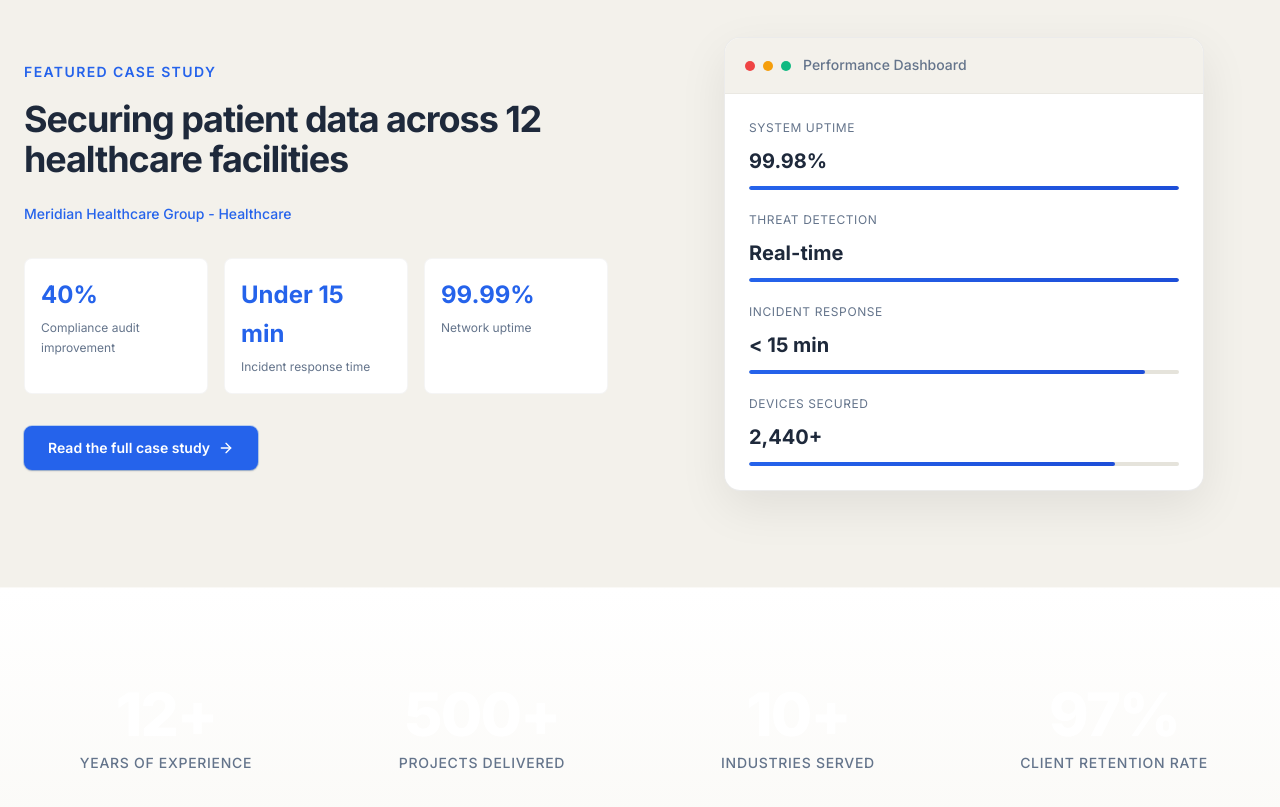
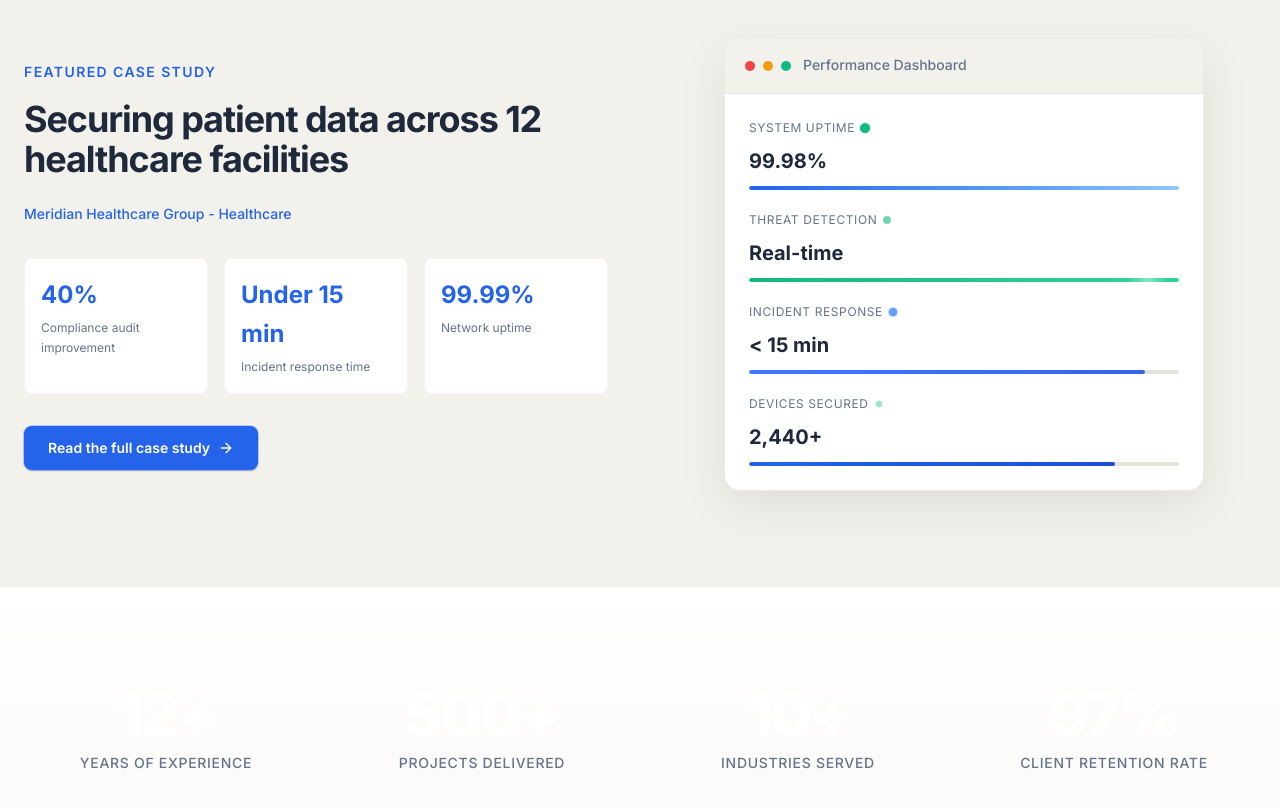
Before and after one commit to devlinuskibet/Noventra, a Next.js app: page / in a window 1280 px wide. Shown: the part 3840-4647 px from the top of the page. Built offline with nearby package versions, Linux system fonts and the light colour scheme.

Commit message:
Commit 6: Add dashboard mockup animation styles to src/app/page.module.css

```diff
--- a/src/app/page.module.css
+++ b/src/app/page.module.css
@@ -693,3 +693,92 @@
     grid-template-columns: 1fr;
   }
 }
+
+/* ---- Animations for Performance Dashboard Mockup ---- */
+.livePulse {
+  width: 8px;
+  height: 8px;
+  background-color: #10B981;
+  border-radius: 50%;
+  display: inline-block;
+  animation: pulseColor 2s infinite ease-in-out;
+  flex-shrink: 0;
+}
+
+@keyframes pulseColor {
+  0% {
+    transform: scale(0.8);
+    opacity: 0.4;
+  }
+  50% {
+    transform: scale(1.3);
+    opacity: 1;
+  }
+  100% {
+    transform: scale(0.8);
+    opacity: 0.4;
+  }
+}
+
+.shimmerFill {
+  background: linear-gradient(
+    90deg,
+    var(--color-accent) 0%,
+    #60a5fa 35%,
+    #93c5fd 50%,
+    #60a5fa 65%,
+    var(--color-accent) 100%
+  ) !important;
+  background-size: 200% 100% !important;
+  animation: shimmer 3s infinite linear;
+}
+
+@keyframes shimmer {
+  0% {
+    background-position: 200% 0;
+  }
+  100% {
+    background-position: -200% 0;
+  }
+}
+
+.scanFill {
+  position: relative;
+  overflow: hidden;
+  background: linear-gradient(90deg, #10B981, #34D399) !important;
+}
+
+.scanFill::after {
+  content: '';
+  position: absolute;
+  top: 0;
+  left: 0;
+  height: 100%;
+  width: 40px;
+  background: linear-gradient(90deg, transparent, rgba(255, 255, 255, 0.4), transparent);
+  animation: scan 2.5s infinite ease-in-out;
+}
+
+@keyframes scan {
+  0% {
+    left: -40px;
+  }
+  100% {
+    left: 100%;
+  }
+}
+
+.responsePulse {
+  animation: responsePulseAnim 3s infinite ease-in-out;
+}
+
+@keyframes responsePulseAnim {
+  0%, 100% {
+    opacity: 1;
+    filter: brightness(1);
+  }
+  50% {
+    opacity: 0.85;
+    filter: brightness(1.15);
+  }
+}
```
